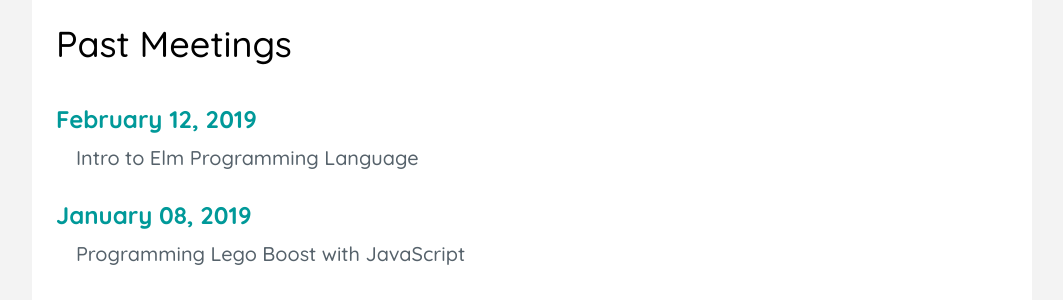
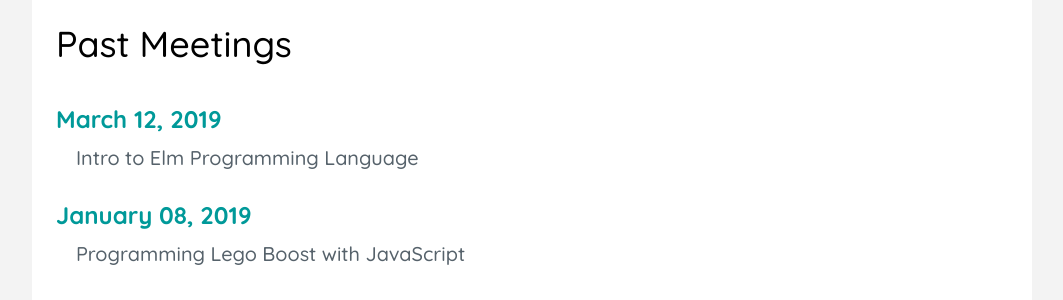
Before and after one commit to dsmjs/dsmjs.github.io, a Jekyll site: the page built from archive/index.html, in a window 1280 px wide. Shown: the part 223-523 px from the top of the page, without its empty margins (108-1171 px from the left). Built offline with Jekyll 4.4.1, drawn with Linux system fonts in a browser that asks for light colours; the list of posts is cut into pages by our own code.

Commit message:
Reschedule feb meeting to march

```diff
--- a/_posts/2019-02-12-meeting.md
+++ b/_posts/2019-03-12-meeting.md
@@ -1,6 +1,6 @@
 ---
 layout: post
-date: February 12, 2019
+date: March 12, 2019
 time: 6:00pm - 7:00pm
 location: 3801 S James St, Suite 400
 city: Grimes
```
Also changed, not shown: _talks/intro-to-elm-programming-language.md (+3 -1 lines).
